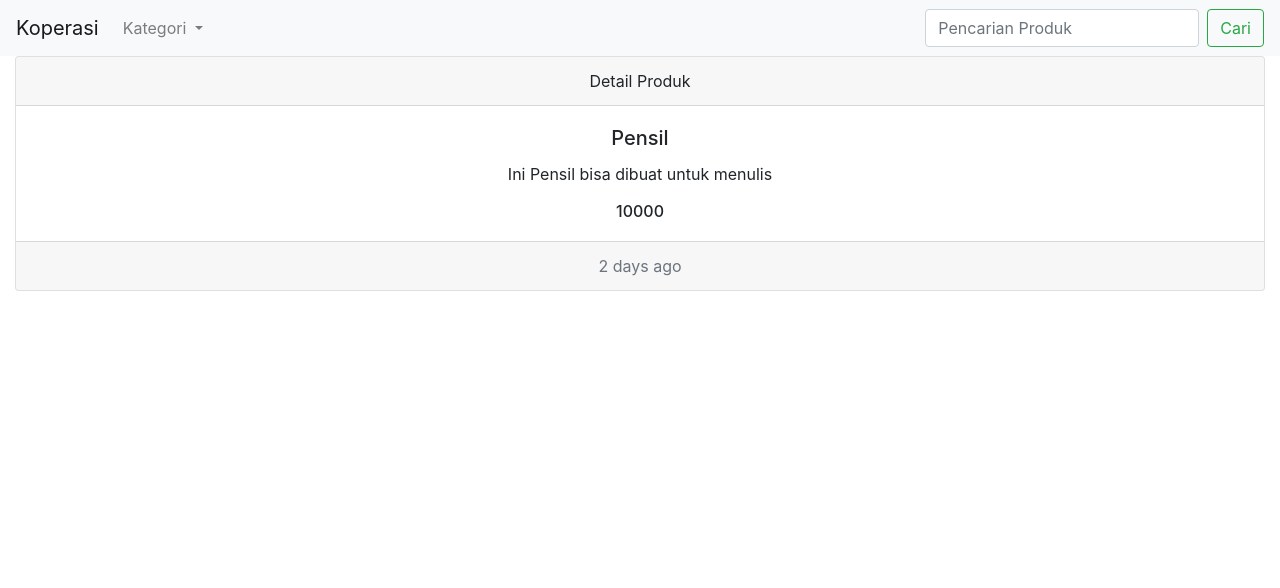
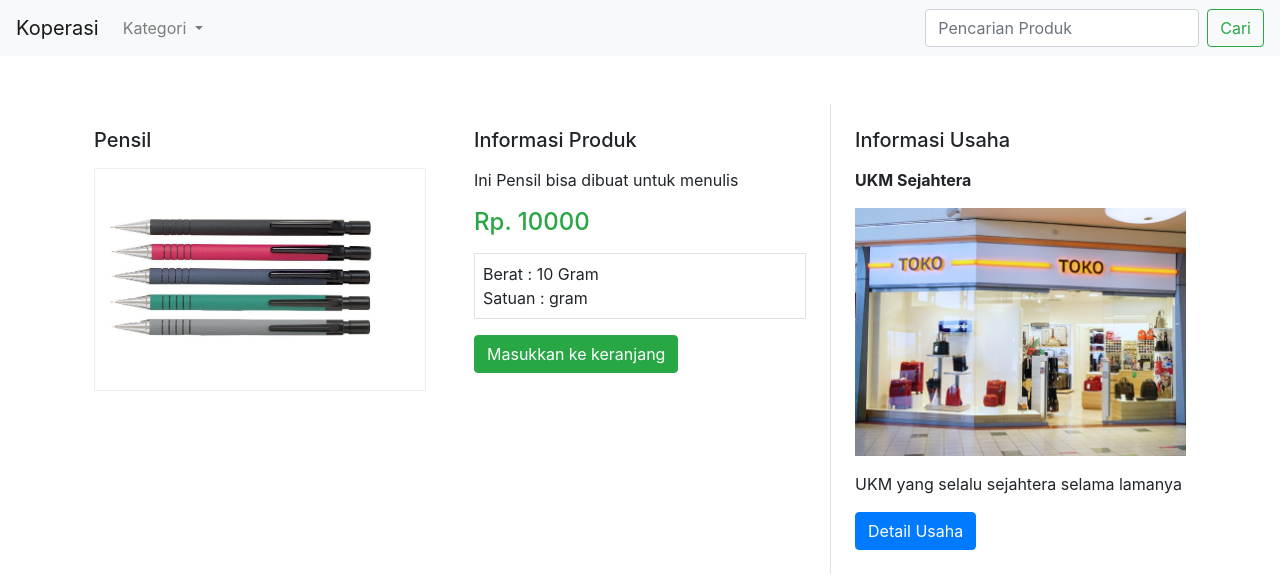
Before and after one commit to daffaputradamar/marketplace-koperasi-frontend, an Angular app: page /produk/1 in a window 1280 px wide. Shown: the top 588 px of the page. Built offline with nearby package versions, Linux system fonts and the light colour scheme.

Commit message:
desain detail produk

```diff
--- a/src/app/components/index/index.component.html
+++ b/src/app/components/index/index.component.html
@@ -6,7 +6,9 @@
   <div class="row">
     <div *ngFor="let produk of produks" class="col-md-3 d-flex align-items-stretch">
       <div class="card mb-4">
-        <img class="card-img-top" src={{produk.foto}} alt="Card image cap">
+        <a routerLink="/produk/{{produk.id}}">
+          <img class="card-img-top" src={{produk.foto}} alt="Card image cap">
+        </a>
         <div class="card-body">
           <h5 class="card-title mb-1">{{produk.nama}}</h5>
           <p class="text-success">Rp. {{ produk.harga }}</p>
--- a/src/app/components/produk-detail/produk-detail.component.css
+++ b/src/app/components/produk-detail/produk-detail.component.css
@@ -0,0 +1,3 @@
+.product-image {
+  border: solid 1px #eee;
+}
--- a/src/app/components/produk-detail/produk-detail.component.html
+++ b/src/app/components/produk-detail/produk-detail.component.html
@@ -1,4 +1,4 @@
-<div class="card text-center">
+<!-- <div class="card text-center">
   <div class="card-header">
     Detail Produk
   </div>
@@ -10,4 +10,40 @@
   <div class="card-footer text-muted">
     2 days ago
   </div>
+</div> -->
+
+<div class="container mt-5">
+  <div class="row">
+    <div class="col-md-4 p-4">
+      <h5 class="mb-3">{{ produk.nama }}</h5>
+      <img src="{{ produk.foto }}" class="img-fluid product-image">
+    </div>
+    <div class="col-md-4 p-4">
+      <h5 class="mb-3">Informasi Produk</h5>
+      <span>{{ produk.keterangan }}</span>
+
+      <h4 class="mb-3 mt-3 text-success">Rp. {{ produk.harga }}</h4>
+
+      <div class="border p-2 mt-3 mb-3">
+        <span>Berat : {{produk.berat}} Gram</span>
+        <br>
+        <span>Satuan : {{produk.satuan}}</span>
+      </div>
+
+      <a href="" class="btn btn-success">Masukkan ke keranjang</a>
+    </div>
+
+    <div class="col-md-4 border-left p-4">
+      <h5 class="mb-3">Informasi Usaha</h5>
+      <span>
+        <b>UKM Sejahtera</b>
+      </span>
+
+      <img src="assets/images/usaha/usaha.jpg" alt="usaha" class="img-fluid mt-3 mb-3">
+
+      <span>UKM yang selalu sejahtera selama lamanya</span>
+
+      <a routerLink="/usaha/{{ produk.id_usaha }}" class="btn btn-primary mt-3">Detail Usaha</a>
+    </div>
+  </div>
 </div>
```
